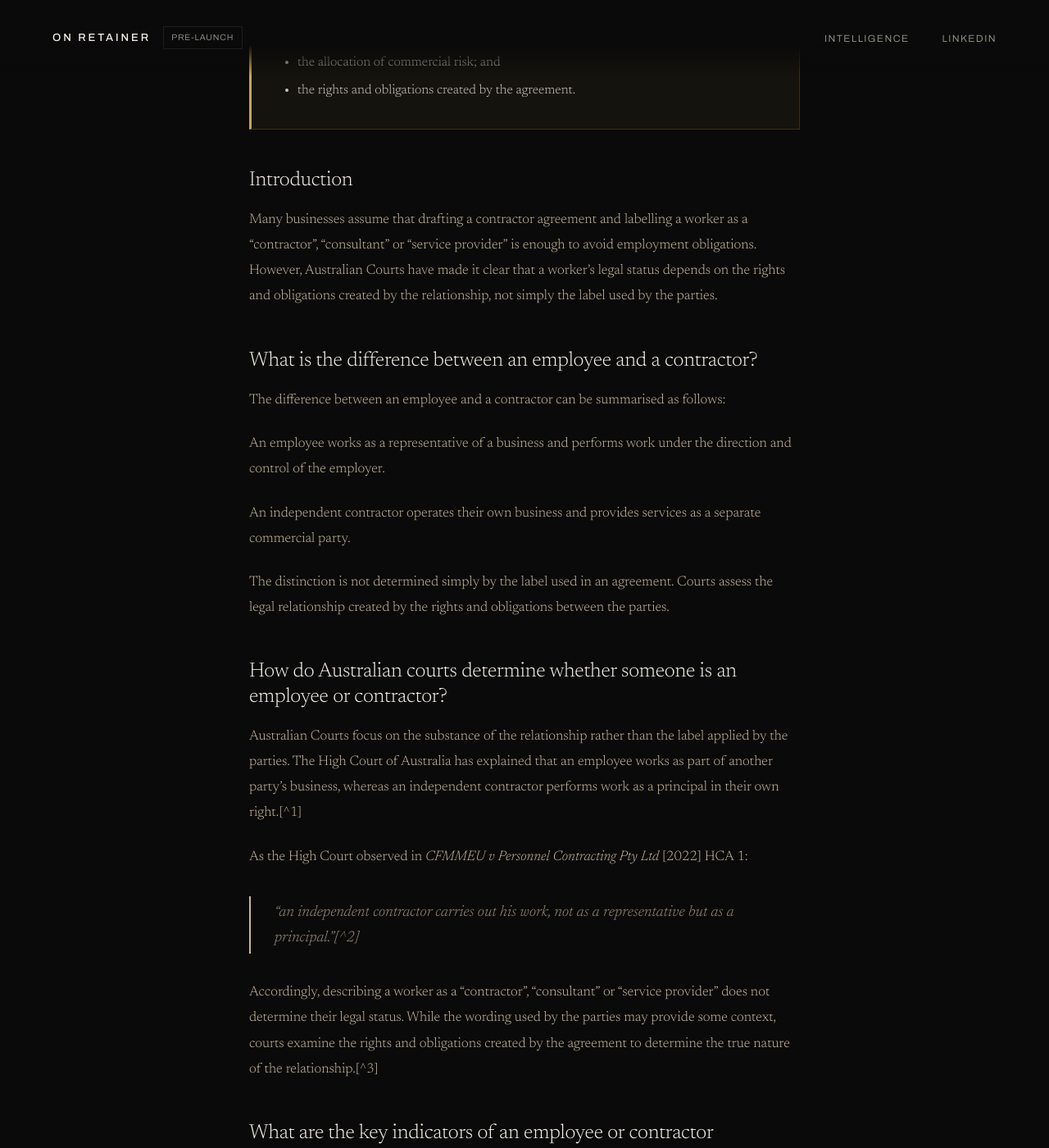
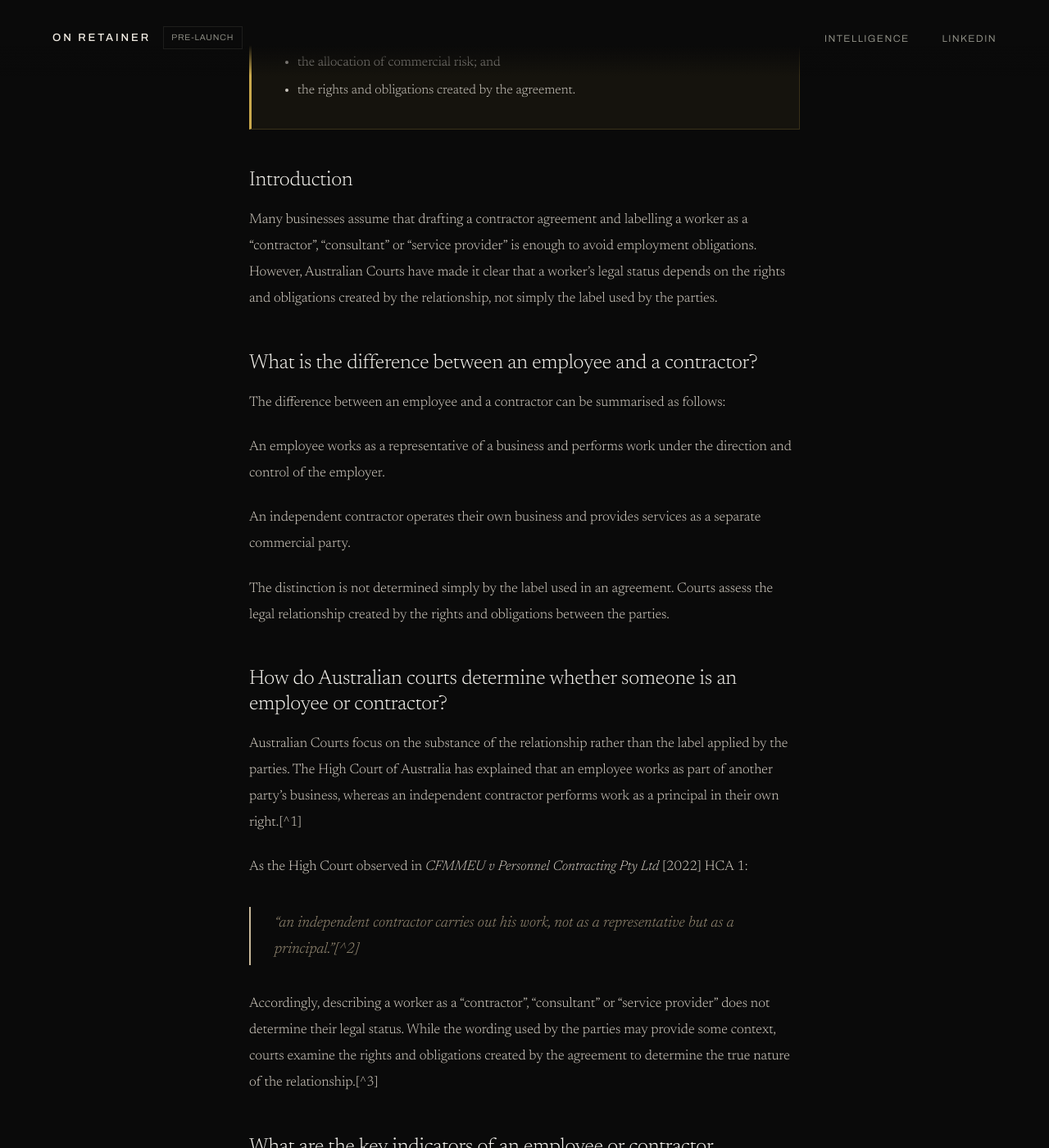
Before and after one commit to Syn-axe/solid-guacamole, a Jekyll site: the page built from _articles/independent-contractor-vs-employee.md, in a window 1280 px wide and 1400 px high, scrolled down 798 px. Shown: the whole window at 82% size. Built offline with Jekyll 4.4.1, drawn with Linux system fonts in a browser that asks for light colours.

Commit message:
Update article.html

```diff
--- a/_layouts/article.html
+++ b/_layouts/article.html
@@ -121,7 +121,7 @@
       font-weight: 300;
       font-size: clamp(2rem, 4vw, 3.2rem);
       line-height: 1.15;
-      color: var(--parchment);
+      color: #F4F2ED;
       letter-spacing: -0.01em;
       margin-bottom: 1.2rem;
     }
@@ -189,13 +189,16 @@
     /* ARTICLE BODY */
     .article-body { max-width: 800px; margin: 0 auto; padding: 3rem 4rem 5rem; }
 
+    .article-body-inner { max-width: 70ch; }
+
     .article-body p {
       font-family: 'Newsreader', serif;
       font-size: 1.05rem;
-      color: var(--signal);
-      line-height: 1.85;
+      color: #D6CFC4;
+      line-height: 1.9;
       margin-bottom: 1.4rem;
       font-weight: 300;
+      max-width: 70ch;
     }
 
     .article-body p:last-child { margin-bottom: 0; }
@@ -204,7 +207,7 @@
       font-family: 'Newsreader', serif;
       font-weight: 300;
       font-size: 1.55rem;
-      color: var(--parchment);
+      color: #F4F2ED;
       margin: 3rem 0 1rem;
       line-height: 1.25;
       letter-spacing: -0.01em;
@@ -221,18 +224,28 @@
       margin: 2.5rem 0 0.9rem;
     }
 
-    .article-body ul, .article-body ol { padding-left: 1.5rem; margin-bottom: 1.4rem; }
+    .article-body ul, .article-body ol { padding-left: 2rem; margin-bottom: 1.4rem; max-width: 70ch; }
 
     .article-body li {
       font-family: 'Newsreader', serif;
       font-size: 1.05rem;
-      color: var(--signal);
-      line-height: 1.85;
+      color: #D6CFC4;
+      line-height: 1.9;
       font-weight: 300;
-      margin-bottom: 0.4rem;
+      margin-bottom: 0.65rem;
     }
 
-    .article-body strong { font-weight: 500; color: var(--parchment); }
+    .article-body strong { font-weight: 500; color: #F4F2ED; }
+
+    /* Footnote references inline — muted */
+    .article-body sup a,
+    .article-body a[href^="#fn"] {
+      color: var(--slate);
+      opacity: 0.55;
+      font-size: 0.75em;
+      text-decoration: none;
+      border-bottom: none;
+    }
 
     /* BLOCKQUOTE */
     .article-body blockquote {
```
